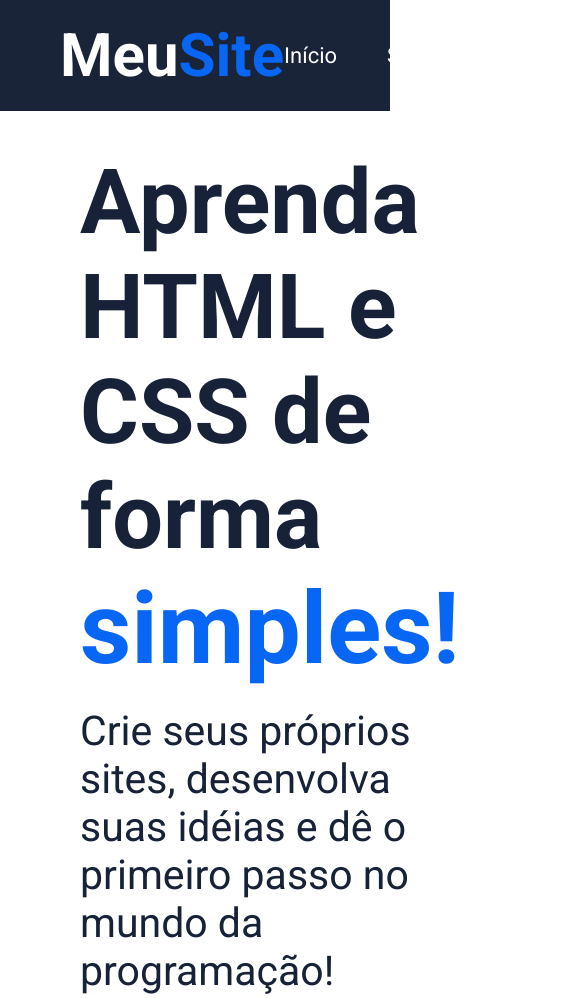
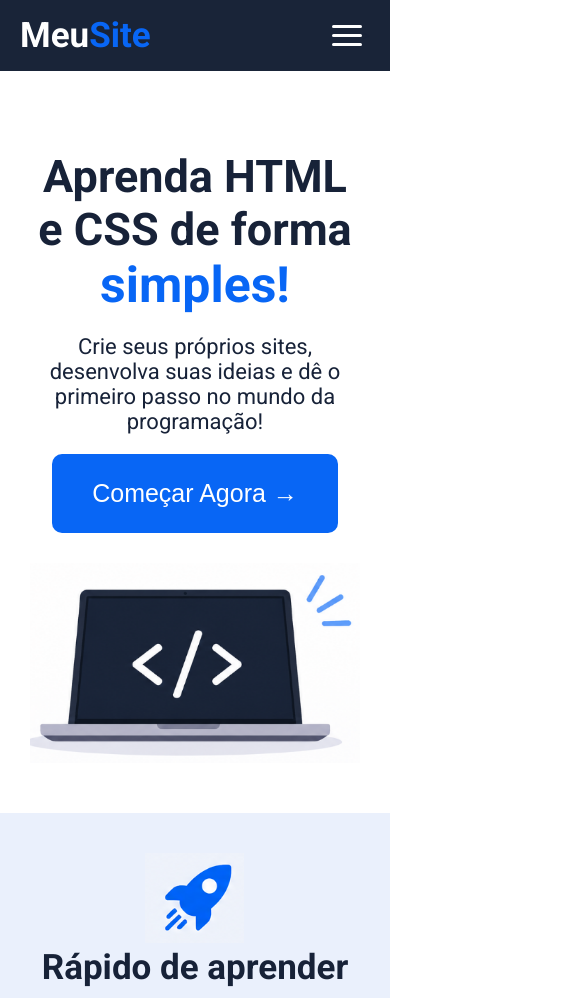
Before and after one commit to Havyner/Projeto-MeuSite, a plain HTML site: page index.html in a window 390 px wide. Shown: the top 998 px of the page, 585 px wide, since content can reach past the window. Drawn offline with Linux system fonts and the light colour scheme.

Commit message:
responsividade

```diff
--- a/css/style.css
+++ b/css/style.css
@@ -70,6 +70,23 @@ main {
     font-size: 22px;
 }
 
+.menu-toggle {
+    background: none;
+    border: none;
+    display: none;
+    margin-left: auto;
+}
+
+.menu-toggle span {
+    display: block;
+    width: 30px;
+    height: 3px;
+    background-color: var(--branco);
+    margin: 6px 0;
+    border-radius: 3px;
+}
+
+/*Hero*/
 .hero {
     padding: 50px 30px;
     display:flex;
@@ -84,17 +101,16 @@ main {
 
 .texto-destaque {
     color: var(--texto-principal);
-    font-size: 90px;
+    font-size: 80px;
 }
 
 .texto-secundario {
     color: var(--azul-principal);
-    font-size: 100px;
+    font-size: 80px;
 }
 
-/*Hero*/
 .hero p {
-    font-size: 41px;
+    font-size: 35px;
     margin-top: 20px;
 }
 
@@ -110,9 +126,8 @@ main {
 }
 
 .imagem-hero {
-    max-width: 500px;
-    margin-right: 0;
-    width: 500;
+    max-width: 700px;
+    width: 100%;
     height: auto;
 }
 
@@ -145,6 +160,8 @@ main {
     color: var(--branco);
     padding: 50px 100px;
     display: flex;
+    justify-content: space-between;
+    align-items: center;
 }
 
 .footer-text h2 {
@@ -157,8 +174,6 @@ main {
 
 .footer-links {
     display: flex;
-    margin-left: 1350px;
-    margin-top: 10px;
     gap: 20px;
 }
 
@@ -169,3 +184,77 @@ main {
     padding: 20px 30px;
     font-size: 20px;
 }
+
+/*responsivo*/
+@media (max-width: 768px) {
+
+    .header {
+        display: flex;
+        justify-content: space-between;
+        align-items: center;
+        padding: 15px 20px;
+    }
+
+    .header h1 {
+        font-size: 35px;
+        margin-left: 0;
+    }
+
+    .menu-toggle {
+        display: block;
+    }
+
+    .menu {
+        display: none;
+        position: absolute;
+        top: 100%;
+        left: 0;
+        width: 100%;
+        background-color: var(--azul-marinho);
+    }
+
+    .menu ul {
+        flex-direction: column;
+        gap: 25px;
+        padding: 25px;
+        margin: 0;
+    }
+
+    .menu.ativo {
+        display: block;
+    }
+
+    .hero {
+        flex-direction: column;
+        margin-left: 0;
+        gap: 30px;
+        text-align: center;
+    }
+
+    .texto-destaque {
+        font-size: 45px;
+    }
+
+    .texto-secundario {
+        font-size: 50px;
+    }
+
+    .hero p {
+        font-size: 22px;
+    }
+
+    .imagem-hero {
+        max-width: 100%;
+    }
+
+    .beneficios {
+        flex-direction: column;
+        gap: 40px;
+    }
+
+    .footer {
+        padding: 30px;
+        gap: 30px;
+        flex-direction: column;
+    }
+}
--- a/index.html
+++ b/index.html
@@ -15,6 +15,12 @@
         <h1>
             <span class="logo-meu">Meu</span><span class="logo-site">Site</span>
         </h1>
+
+        <button class="menu-toggle" aria-label="Abrir menu" aria-expanded="false">
+            <span></span>
+            <span></span>
+            <span></span>
+        </button>>
 
         <nav class="menu">
             <ul>
@@ -38,7 +44,7 @@
                 </h2>
 
                 <p>
-                    Crie seus próprios sites, desenvolva suas idéias e dê o primeiro passo no mundo da programação!
+                    Crie seus próprios sites, desenvolva suas ideias e dê o primeiro passo no mundo da programação!
                 </p>
 
                 <button class="button">Começar Agora &#8594;</button>
@@ -106,5 +112,6 @@
         </p>
     </div>
 
+<script src="./js/script.js"></script>
 </body>
 </html>
--- /dev/null
+++ b/js/script.js
@@ -0,0 +1,17 @@
+const botaoMenu = document.querySelector('.menu-toggle');
+const menu = document.querySelector('.menu');
+
+botaoMenu.addEventListener('click', function() {
+
+    menu.classList.toggle('ativo');
+
+    const menuAberto = menu.classList.contains('ativo');
+
+    botaoMenu.setAttribute('aria-expanded', menuAberto);
+
+    botaoMenu.setAttribute(
+        'aria-label',
+        menuAberto ? 'Fechar menu' : 'Abrir menu'
+    );
+
+});
```
Also changed, not shown: 2 other files.
